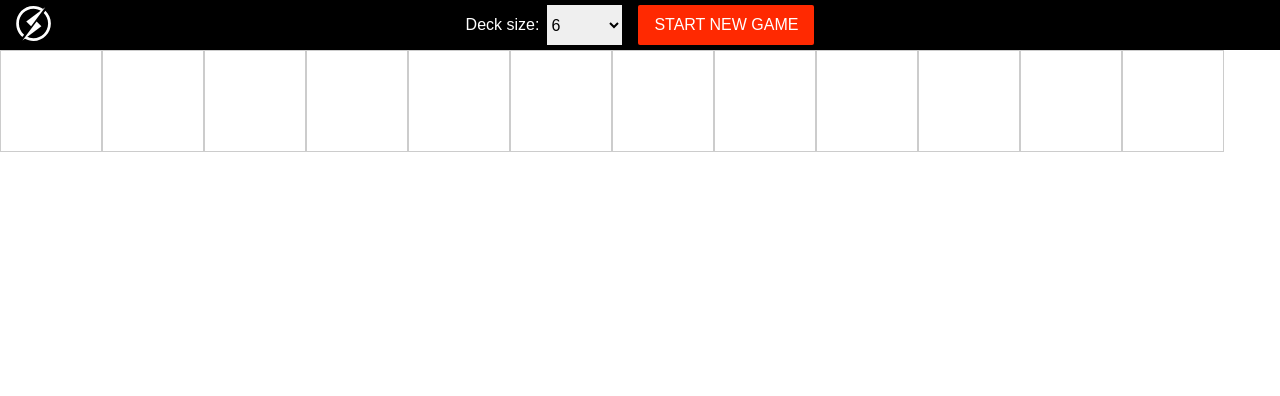
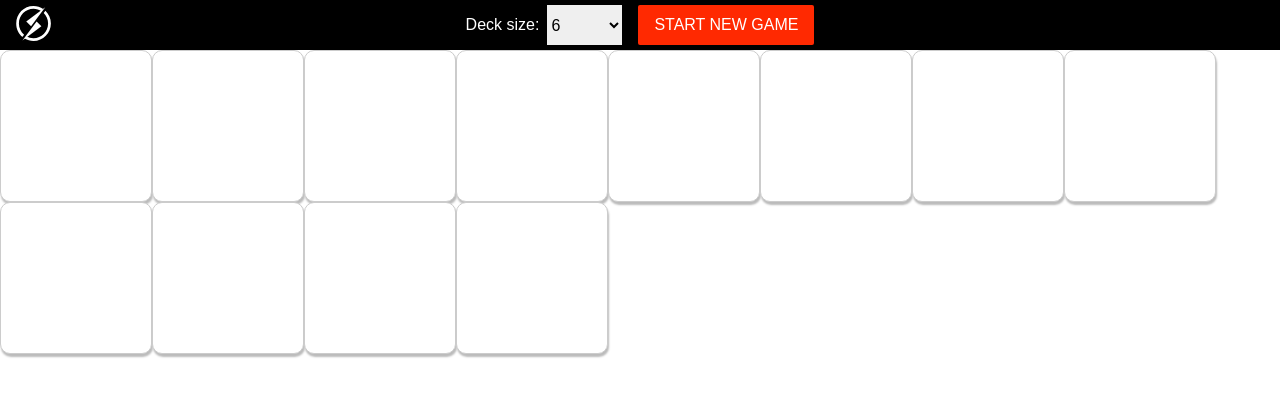
Before and after one commit to danieldecsi/memory-card-game, a React (Create React App) app: page / in a window 1280 px wide. Shown: the top 396 px of the page. Built offline with nearby package versions, Linux system fonts and the light colour scheme.

Commit message:
Create Card component

```diff
--- a/src/App.js
+++ b/src/App.js
@@ -1,19 +1,7 @@
 import React, { Component, Fragment } from 'react';
 import './App.css';
 import { Header } from './components/header/Header';
-
-const CARD_IMAGES = [
-  'angular',
-  'd3',
-  'jenkins',
-  'postcss',
-  'react',
-  'redux',
-  'sass',
-  'supercharge',
-  'ts',
-  'webpack',
-];
+import { Card } from './components/card/Card';
 
 class App extends Component {
   constructor(props) {
@@ -66,30 +54,11 @@ class App extends Component {
           flexWrap: 'wrap',
         }}>
           {this.state.deck.map((card) => (
-            <div
+            <Card
               key={card.key}
-              style={{
-                display: 'flex',
-                alignItems: 'center',
-                justifyContent: 'center',
-                width: '100px',
-                height: '100px',
-                border: '1px solid #ccc',
-              }}
+              card={card}
               onClick={() => this.onCardClick(card)}
-            >
-              {(card.revealed || card.matched) && (
-                <img
-                  src={`./cards/${CARD_IMAGES[card.value]}.png`}
-                  alt={CARD_IMAGES[card.value]}
-                  style={{
-                    display: 'inline-block',
-                    width: '50px',
-                    height: '50px',
-                  }}
-                />
-              )}
-            </div>
+            />
           ))}
         </div>
       </Fragment>
--- /dev/null
+++ b/src/components/card/Card.css
@@ -0,0 +1,18 @@
+.Card {
+  display: flex;
+  justify-content: center;
+  align-items: center;
+  width: 150px;
+  height: 150px;
+  border: 1px solid #ccc;
+  border-radius: 10px;
+  box-shadow: 1px 3px 2px #bbb;
+  background-color: rgb(255, 255, 255);
+  cursor: pointer;
+}
+
+.CardImage {
+  display: inline-block;
+  width: 100px;
+  height: 100px;
+}
--- /dev/null
+++ b/src/components/card/Card.js
@@ -0,0 +1,36 @@
+import React, { Component } from 'react';
+import './Card.css';
+
+const IMAGES = [
+  'angular',
+  'd3',
+  'jenkins',
+  'postcss',
+  'react',
+  'redux',
+  'sass',
+  'supercharge',
+  'ts',
+  'webpack',
+];
+
+export class Card extends Component {
+  render() {
+    const {
+      card: { revealed, matched, value },
+      onClick,
+     } = this.props;
+
+    return (
+      <div className='Card' onClick={onClick}>
+        {(revealed || matched) && (
+          <img
+            className='CardImage'
+            src={`./cards/${IMAGES[value]}.png`}
+            alt={IMAGES[value]}
+          />
+        )}
+      </div>
+    );
+  }
+}
```
